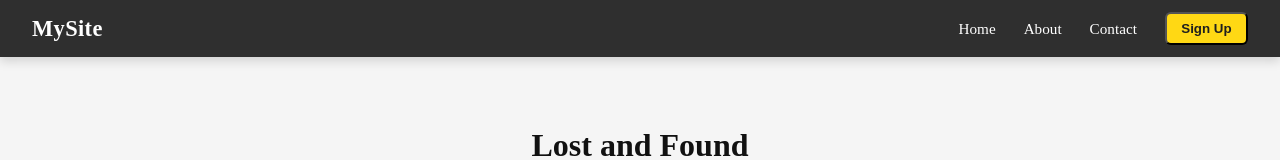
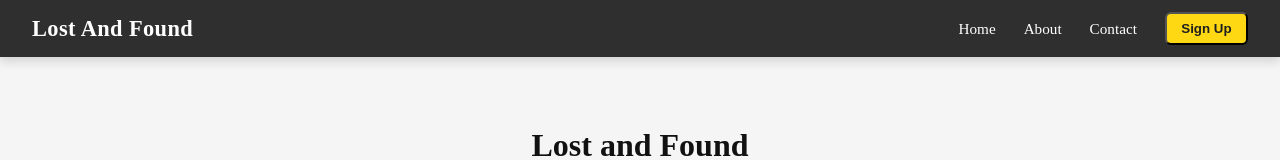
Before and after one commit to srisura1010/Website_Coding_And_Development-FBLA, a Next.js app in the folder lost-and-found/: page /home in a window 1280 px wide. Shown: the top 160 px of the page. Built offline with nearby package versions, Linux system fonts and the light colour scheme; no server answers.

Commit message:
Updated navbar.tsx

```diff
--- a/lost-and-found/src/app/components/Navbar.tsx
+++ b/lost-and-found/src/app/components/Navbar.tsx
@@ -8,7 +8,7 @@ export default function Navbar() {
 
   return (
     <nav className="navbar">
-      <h2 className="logo">MySite</h2>
+      <h2 className="logo">Lost And Found</h2>
       <ul className="nav-links">
         <li><a href="/">Home</a></li>
         <li><a href="/about">About</a></li>
```
